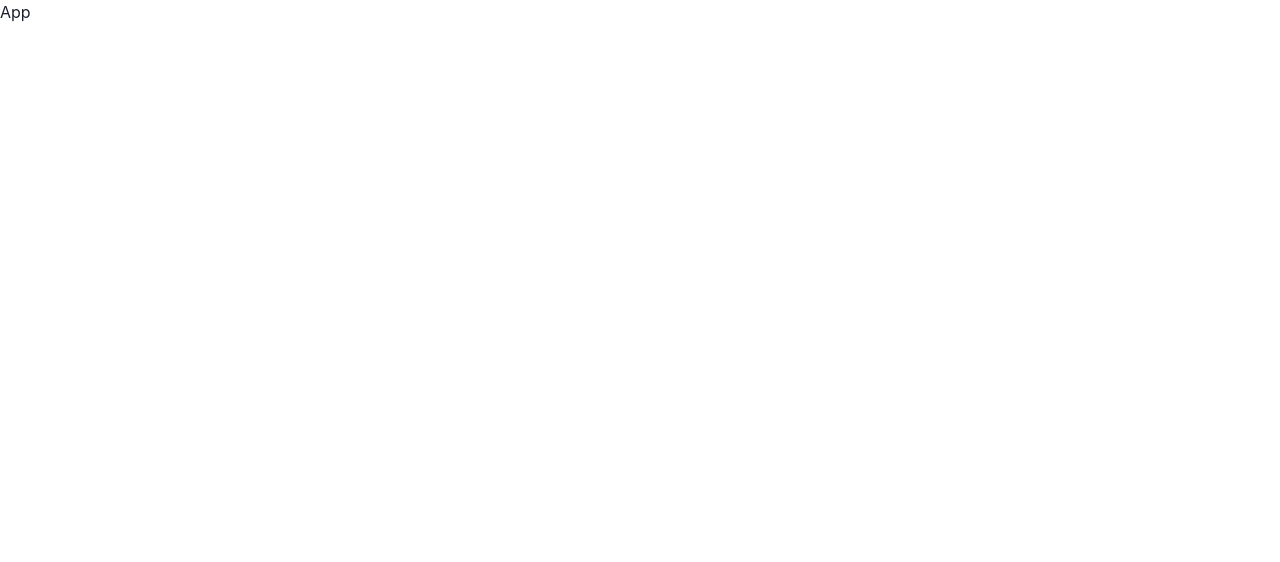
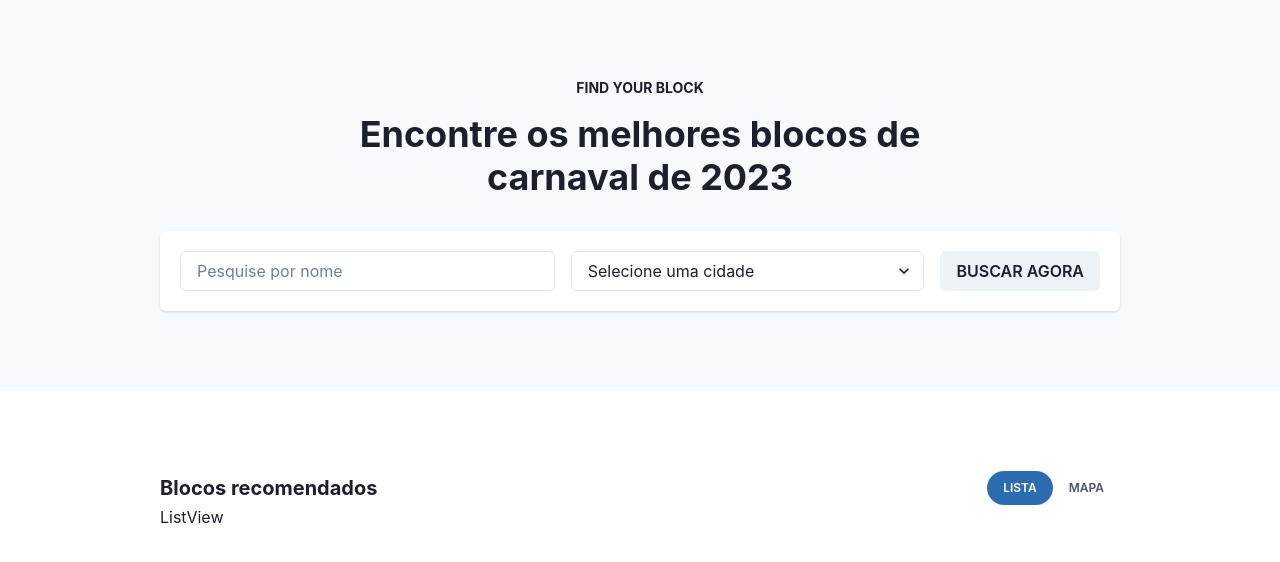
Before and after one commit to felipeog/bora-codar, a React (Vite) app in the folder 07-carnival/: page / in a window 1280 px wide. Shown: the top 562 px of the page. Built offline with nearby package versions, Linux system fonts and the light colour scheme.

Commit message:
wip: `Hero` and `Content`

```diff
--- a/07-carnival/src/App.jsx
+++ b/07-carnival/src/App.jsx
@@ -1,5 +1,14 @@
+import { Box } from "@chakra-ui/react";
+import { Hero } from "./components/Hero";
+import { Content } from "./components/Content";
+
 function App() {
-  return <div className="App">App</div>;
+  return (
+    <Box as="main">
+      <Hero />
+      <Content />
+    </Box>
+  );
 }
 
 export { App };
--- /dev/null
+++ b/07-carnival/src/components/Content.jsx
@@ -0,0 +1,51 @@
+import {
+  Flex,
+  Heading,
+  Tabs,
+  TabList,
+  Tab,
+  Text,
+  TabPanels,
+  TabPanel,
+} from "@chakra-ui/react";
+
+import { ListView } from "./ListView";
+import { MapView } from "./MapView";
+
+function Content() {
+  return (
+    <Flex width={960} marginX="auto" paddingY={20} as="section">
+      <Tabs variant="solid-rounded" width="100%">
+        <Flex justifyContent="space-between" alignItems="center">
+          <Heading as="h1" size="md">
+            Blocos recomendados
+          </Heading>
+
+          <TabList>
+            <Tab>
+              <Text textTransform="uppercase" fontSize="xs">
+                Lista
+              </Text>
+            </Tab>
+            <Tab>
+              <Text textTransform="uppercase" fontSize="xs">
+                Mapa
+              </Text>
+            </Tab>
+          </TabList>
+        </Flex>
+
+        <TabPanels>
+          <TabPanel padding={0}>
+            <ListView />
+          </TabPanel>
+          <TabPanel padding={0}>
+            <MapView />
+          </TabPanel>
+        </TabPanels>
+      </Tabs>
+    </Flex>
+  );
+}
+
+export { Content };
--- /dev/null
+++ b/07-carnival/src/components/Hero.jsx
@@ -0,0 +1,55 @@
+import {
+  Box,
+  Button,
+  Card,
+  CardBody,
+  Flex,
+  Heading,
+  HStack,
+  Input,
+  Select,
+} from "@chakra-ui/react";
+
+import { locations } from "../consts/locations";
+
+function Hero() {
+  return (
+    <Box backgroundColor="gray.50">
+      <Flex
+        width={960}
+        marginX="auto"
+        paddingY={20}
+        flexDirection="column"
+        alignItems="center"
+        as="header"
+      >
+        <Heading as="h1" size="xs" textTransform="uppercase" textAlign="center">
+          Find your block
+        </Heading>
+        <Heading as="h2" textAlign="center" maxWidth={640} marginTop={4}>
+          Encontre os melhores blocos de carnaval de 2023
+        </Heading>
+
+        <Card marginTop={8} width="100%">
+          <CardBody>
+            <HStack spacing={4}>
+              <Input placeholder="Pesquise por nome" />
+              <Select placeholder="Selecione uma cidade">
+                {locations.map((location) => (
+                  <option key={location} value={location}>
+                    {location}
+                  </option>
+                ))}
+              </Select>
+              <Button textTransform="uppercase" flexShrink={0}>
+                Buscar agora
+              </Button>
+            </HStack>
+          </CardBody>
+        </Card>
+      </Flex>
+    </Box>
+  );
+}
+
+export { Hero };
--- /dev/null
+++ b/07-carnival/src/components/ListView.jsx
@@ -0,0 +1,5 @@
+function ListView() {
+  return <p>ListView</p>;
+}
+
+export { ListView };
--- /dev/null
+++ b/07-carnival/src/components/MapView.jsx
@@ -0,0 +1,5 @@
+function MapView() {
+  return <p>MapView</p>;
+}
+
+export { MapView };
--- /dev/null
+++ b/07-carnival/src/consts/blocks.js
@@ -0,0 +1,58 @@
+const blocks = [
+  {
+    title: "Bloco do Afoxé",
+    description:
+      "Esse bloco traz a tradição do afoxé, ritmo de origem afro-brasileira, com muito samba reggae, percussão e dança.",
+    location: "Salvador - BH",
+  },
+  {
+    title: "Bloco da Preta",
+    description:
+      "Esse bloco é comandado pela cantora Preta Gil e é um dos mais populares do Rio de Janeiro. Tem como característica a diversidade de ritmos, passando pelo funk, samba e pop.",
+    location: "Rio de Janeiro - RJ",
+  },
+  {
+    title: "Bloco da Lama",
+    description:
+      "Esse bloco tem um diferencial bem curioso: os participantes se cobrem de lama da praia e desfilam pelas ruas. É uma tradição de mais de 50 anos na cidade de Paraty.",
+    location: "Paraty - RJ",
+  },
+  {
+    title: "Bloco da Saudade",
+    description:
+      "Esse bloco traz a nostalgia dos antigos carnavais de rua, com marchinhas e fantasias mais tradicionais.",
+    location: "Recife - PE",
+  },
+  {
+    title: "Bloco da Favorita",
+    description:
+      "Esse bloco é comandado pela DJ carioca Tuca Fernandes e é conhecido por trazer os sucessos mais animados do axé music.",
+    location: "Salvador - BH",
+  },
+  {
+    title: "Bloco da Pabllo",
+    description:
+      "Esse bloco é liderado pela cantora drag queen Pabllo Vittar e é um dos mais animados do carnaval de São Paulo.",
+    location: "São Paulo - SP",
+  },
+  {
+    title: "Bloco da Tropicália",
+    description:
+      "Esse bloco celebra a diversidade cultural e a música brasileira, com uma mistura de ritmos e gêneros musicais.",
+    location: "Salvador - BH",
+  },
+  {
+    title: "Bloco do Sargento Pimenta",
+    description:
+      "Esse bloco homenageia a banda inglesa The Beatles, tocando suas músicas em ritmo de marchinhas.",
+    location: "Rio de Janeiro - RJ",
+  },
+  {
+    title: "Bloco das Carmelitas",
+    description:
+      "Esse bloco é famoso por sua irreverência e crítica social, além de ter como característica a presença de freiras irreverentes.",
+    location: "Rio de Janeiro - RJ",
+  },
+];
+
+export { blocks };
--- /dev/null
+++ b/07-carnival/src/consts/locations.js
@@ -0,0 +1,7 @@
+import { blocks } from "./blocks";
+
+const initial = blocks.map((block) => block.location);
+const deduped = Array.from(new Set(initial));
+const sorted = Array.from(deduped).sort((a, b) => a.localeCompare(b));
+
+export { sorted as locations };
--- a/07-carnival/src/main.jsx
+++ b/07-carnival/src/main.jsx
@@ -2,14 +2,15 @@ import React from "react";
 import ReactDOM from "react-dom/client";
 import { ChakraProvider } from "@chakra-ui/react";
 
-import { theme } from "./theme";
+// import { theme } from "./theme";
 import { App } from "./App";
 
 const rootElement = document.getElementById("root");
 
 ReactDOM.createRoot(rootElement).render(
   <React.StrictMode>
-    <ChakraProvider theme={theme}>
+    {/* <ChakraProvider theme={theme}> */}
+    <ChakraProvider>
       <App />
     </ChakraProvider>
   </React.StrictMode>
```
